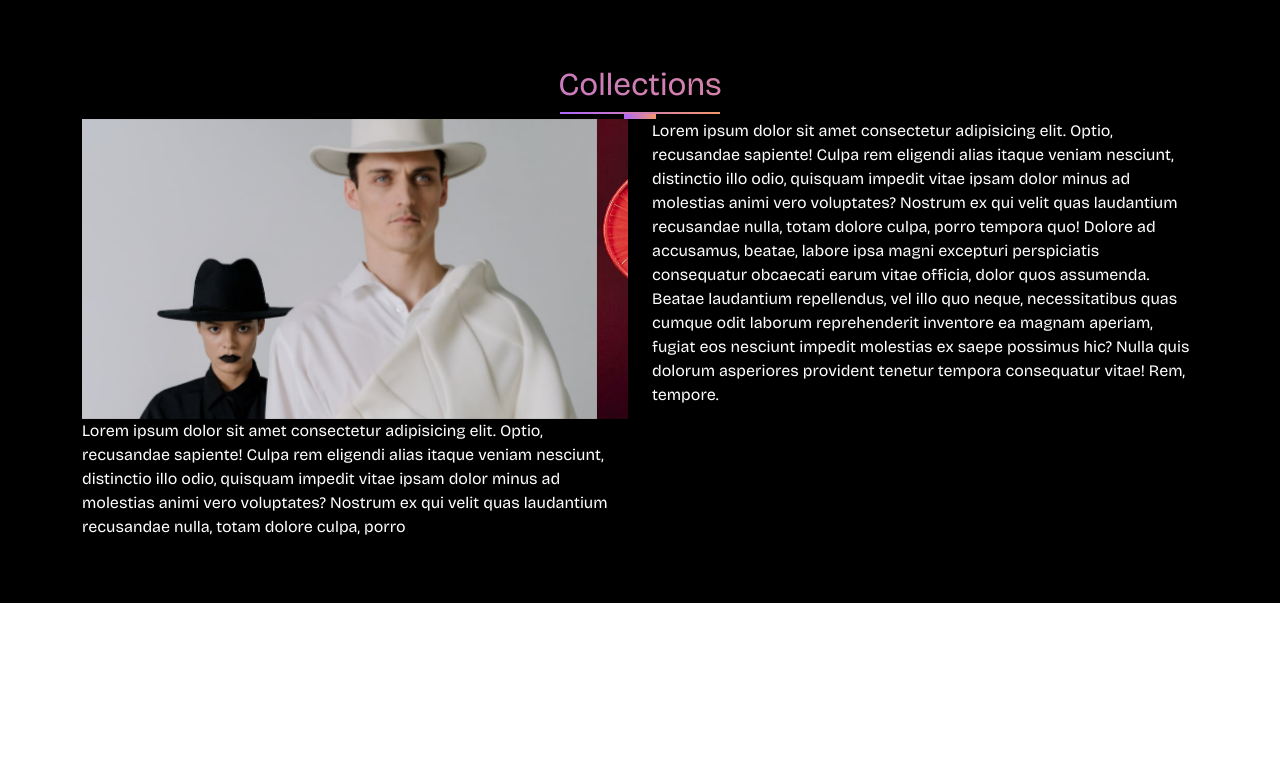
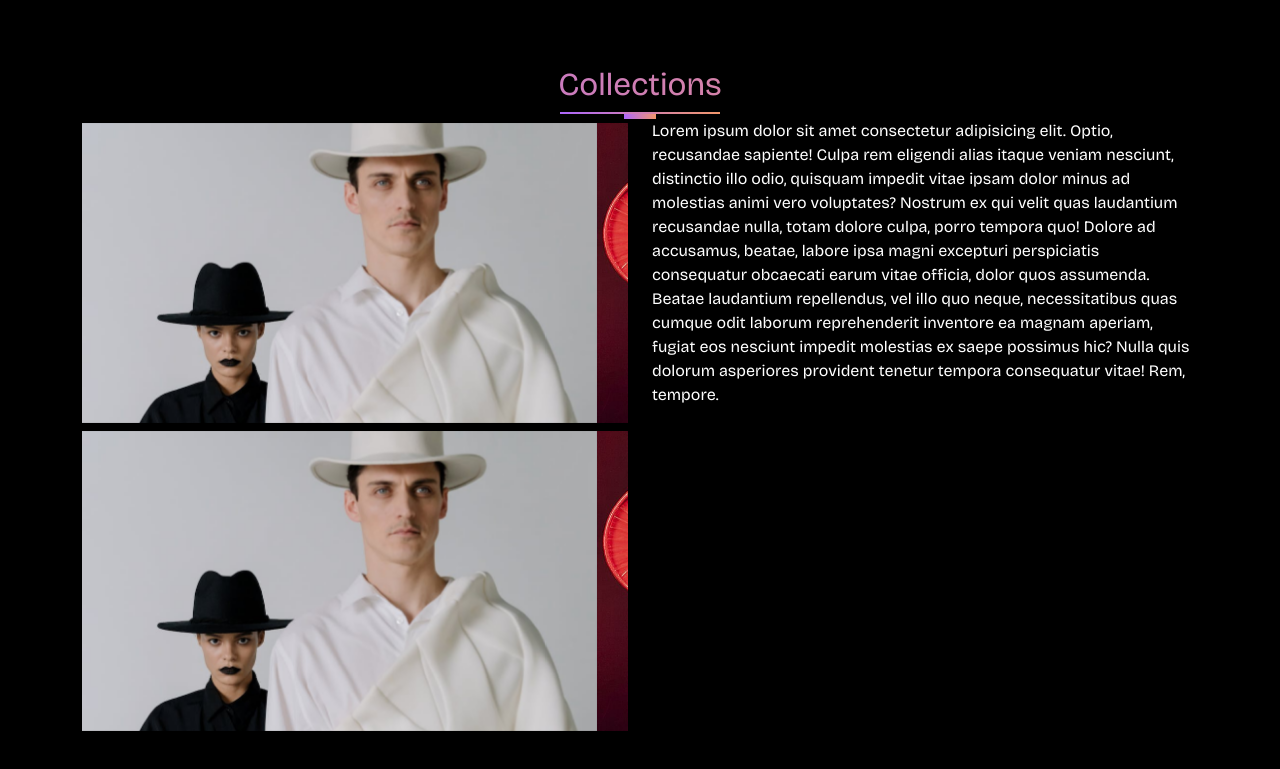
Before and after one commit to Codehack-01/guccy-project, a website: page index.html in a window 1280 px wide. Shown: the part 782-1551 px from the top of the page. Before the commit the page ends 1385 px from the top, so only its background shows below. Drawn offline with nearby package versions, Linux system fonts and the light colour scheme.

Commit message:
source code

```diff
--- a/index.html
+++ b/index.html
@@ -211,7 +211,7 @@
           <div class="col-6 column">
             <div
               id="carouselExampleAutoplaying"
-              class="carousel slide"
+              class="carousel slide py-1"
               data-bs-ride="carousel"
             >
               <div class="carousel-inner">
@@ -233,13 +233,38 @@
                 </div>
               </div>
             </div>
-            <p>
+
+            <div
+              id="carouselExampleAutoplaying"
+              class="carousel slide py-1"
+              data-bs-ride="carousel"
+            >
+              <div class="carousel-inner">
+                <div class="carousel-item active c-item2">
+                  <img
+                    src="img/fa.img8.jpeg"
+                    class="d-block w-100 c-img"
+                    alt="..."
+                    class=""
+                  />
+                </div>
+                <div class="carousel-item c-item2">
+                  <img
+                    src=" img/img3la.jpg"
+                    class="d-block w-100 c-img"
+                    alt="..."
+                    class=""
+                  />
+                </div>
+              </div>
+            </div>
+            <!-- <p>
               Lorem ipsum dolor sit amet consectetur adipisicing elit. Optio,
               recusandae sapiente! Culpa rem eligendi alias itaque veniam
               nesciunt, distinctio illo odio, quisquam impedit vitae ipsam dolor
               minus ad molestias animi vero voluptates? Nostrum ex qui velit
               quas laudantium recusandae nulla, totam dolore culpa, porro
-            </p>
+            </p> -->
           </div>
 
           <div class="col-6">
```
